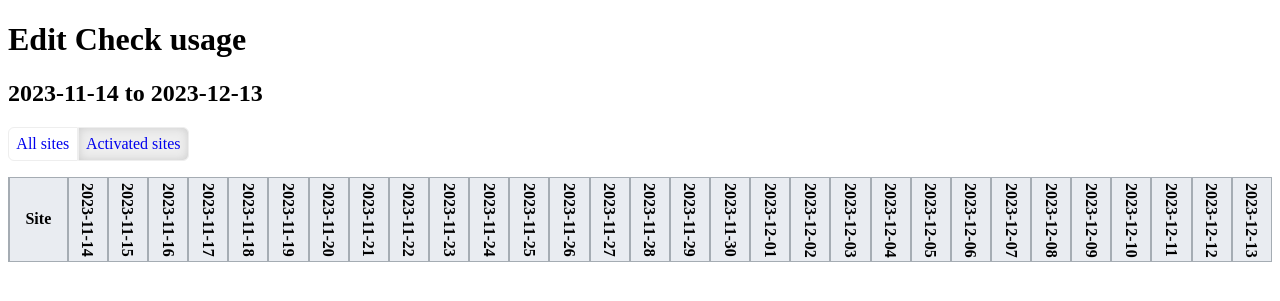
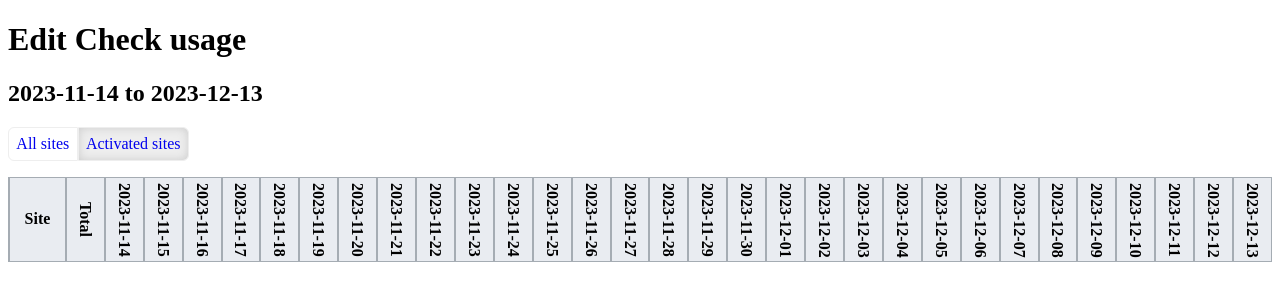
Before and after one commit to kemayo/wikimedia-eccheck, a Flask app: page / in a window 1280 px wide. Shown: the top 301 px of the page. Run offline with Flask 3, Linux system fonts and the light colour scheme; data that the repository does not hold is empty.

Commit message:
Show totals

```diff
--- a/database.py
+++ b/database.py
@@ -23,12 +23,15 @@ def fetch_sitecounts(from_date: datetime.date, to_date: datetime.date):
     result = conn.execute("SELECT site, date, tags FROM sitecounts WHERE date BETWEEN ? AND ? ORDER BY site, date", (from_date.isoformat(), to_date.isoformat()))
     for dbname, date, tags in result:
         tags = json.loads(tags)
-        sites[dbname] = sites.get(dbname, {})
+        sites[dbname] = sites.get(dbname, {'total': {'eligible': 0, 'activated': 0, 'added': 0}})
         sites[dbname][date] = {
             'eligible': tags.get('editcheck-references', 0),
             'activated': tags.get('editcheck-references-activated', 0),
             'added': tags.get('editcheck-newreference', 0),
         }
+        sites[dbname]['total']['eligible'] += sites[dbname][date]['eligible']
+        sites[dbname]['total']['activated'] += sites[dbname][date]['activated']
+        sites[dbname]['total']['added'] += sites[dbname][date]['added']
     return sites
 
 
--- a/templates/index.html
+++ b/templates/index.html
@@ -1,4 +1,5 @@
-{% macro sitefield(site, key, tag) -%}
+{% macro sitefield(site, key) -%}
+    <td class="total">{{ counts[site].total[key] or 0 }}</td>
     {%- for date in dates -%}
         <td>
         {%- if counts[site][date] -%}
@@ -28,6 +29,7 @@
         }
         table, table th, table td {
             border: 1px solid #a5acb3;
+            text-align: center;
         }
         table th {
             background: #e9ecf1;
@@ -50,6 +52,13 @@
         }
         table tr.odd {
             background: #eeeeee;
+        }
+        tbody td.total {
+            border-right: 1px solid #000;
+            background: #dddddd;
+        }
+        tbody tr.odd td.total {
+            background: #cccccc;
         }
         ul {
             list-style: none;
@@ -88,7 +97,7 @@
         <li class="{{ all and ' ' or 'active' }}"><a href="/">Activated sites</a></li>
     </ul>
     <table>
-        <thead><th colspan="2">Site</th>{% for date in dates %}<th>{{ date }}</th>{% endfor %}</thead>
+        <thead><th colspan="2">Site</th><th>Total</th>{% for date in dates %}<th>{{ date }}</th>{% endfor %}</thead>
         <tbody>
         {%- for site in counts|site_activated(all) %}
             <tr class="{{ loop.cycle('odd', 'even') }}">
```
